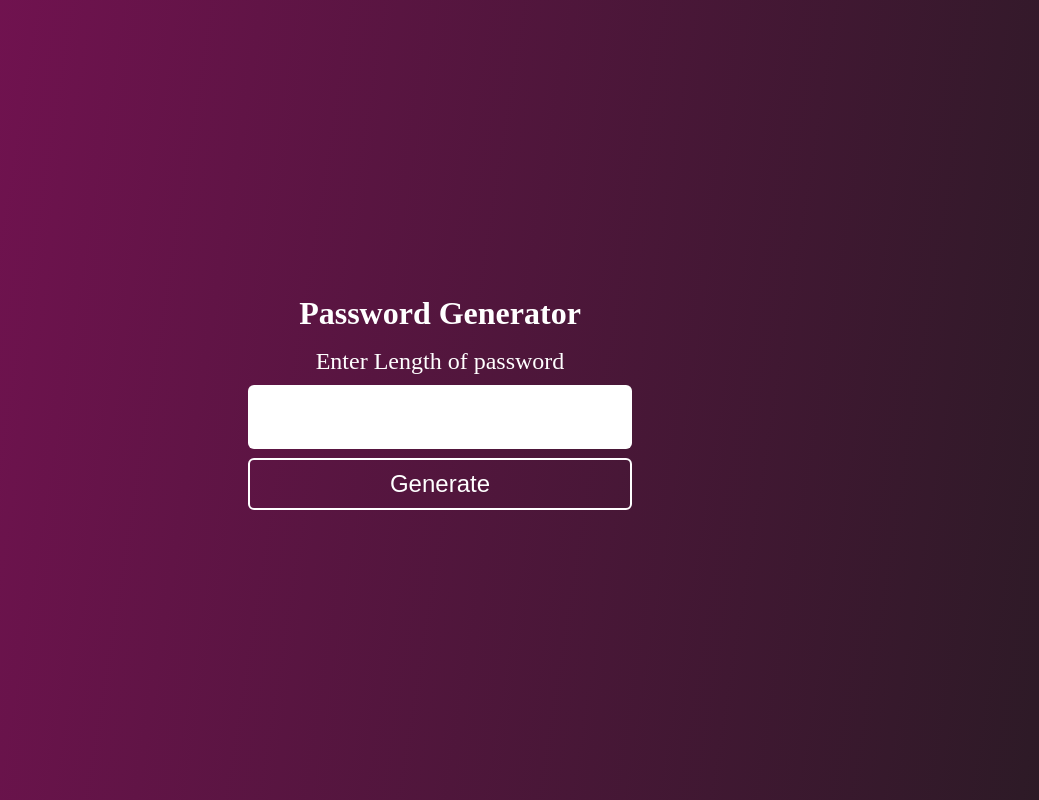
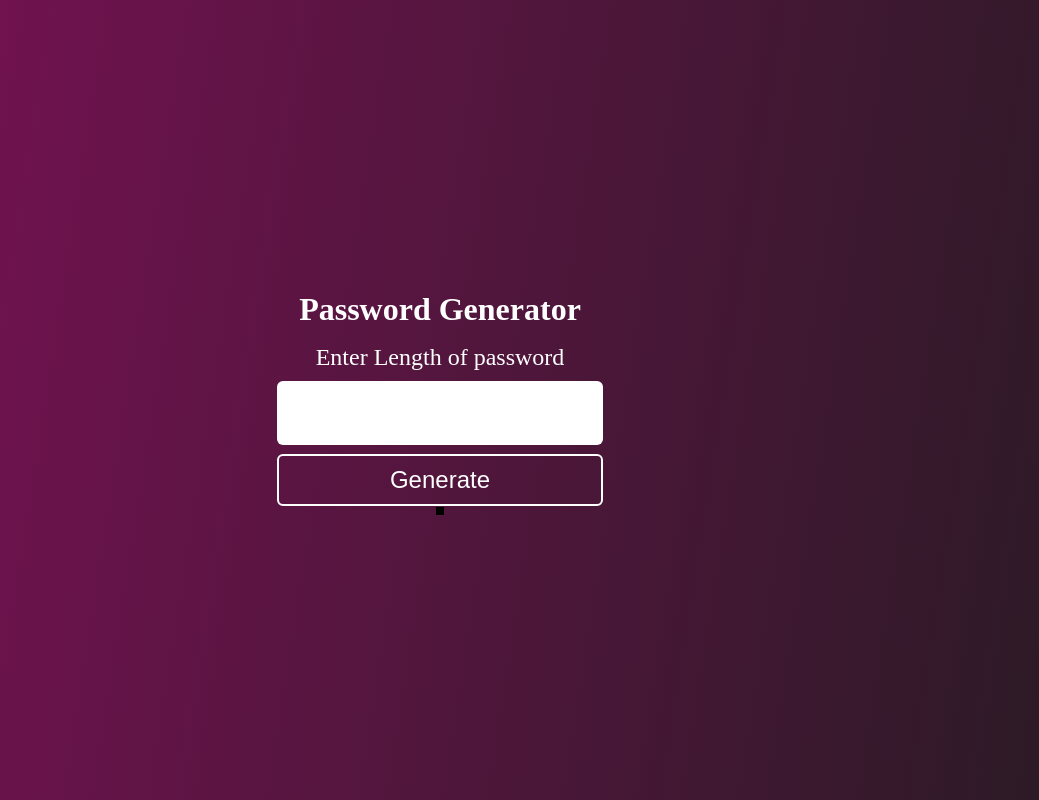
Before and after one commit to umair313/flask-random-password-generatro, a Flask app: page / in a window 1280 px wide. Shown: the whole page, without its empty margins (200-1239 px from the left). Run offline with Flask 2, Linux system fonts and the light colour scheme.

Commit message:
fix some issues

```diff
--- a/app/static/style.css
+++ b/app/static/style.css
@@ -26,9 +26,6 @@
     padding: 4px;
 
 }
-.form{
-    width: 30%;
-}
 .form-item{
     display: flex;
     flex-direction: column;
--- a/app/templates/index.html
+++ b/app/templates/index.html
@@ -20,42 +20,31 @@
                 <button type="submit" id="genpassbtn"> Generate</button>
         </div>
         <div class="password">
-            <!-- <h2>your password</h2>
-            <h3>password</h3> -->
+            <h2></h2>
+            <h3></h3>
         </div>
     </div>
     <script>
         document.getElementById('genpassbtn').addEventListener('click',function(){
             var password = document.getElementsByClassName("password")[0]
             var length = document.getElementById("length").value
-            console.log("length : " + length)
-
             const xhr = new XMLHttpRequest();
             xhr.open("POST","{{ url_for('passwordGenerateRequest')}}")
             xhr.setRequestHeader("Content-Type", "application/json")
             xhr.onload = function(){
-
-                console.log("Checking status")
                 if (this.status == 200){
-                    console.log("Status: ok")
                     const rjson = JSON.parse(this.responseText)
                     if (rjson.password){
-                        console.log("Password : " + rjson.password)
                         password.innerHTML = "<h2>Your Password</h2><h3>"+ rjson.password +"</h3>"
-
                     }else{
-                        console.log("Please Enter only Numbers")
+                        // some thing missing
                     }
-
                 }
             }
-            console.log("Sending Request")
             data = {
                 'length': length
             }
-
             xhr.send(JSON.stringify(data))
-
         })
     </script>
 </body>
```
